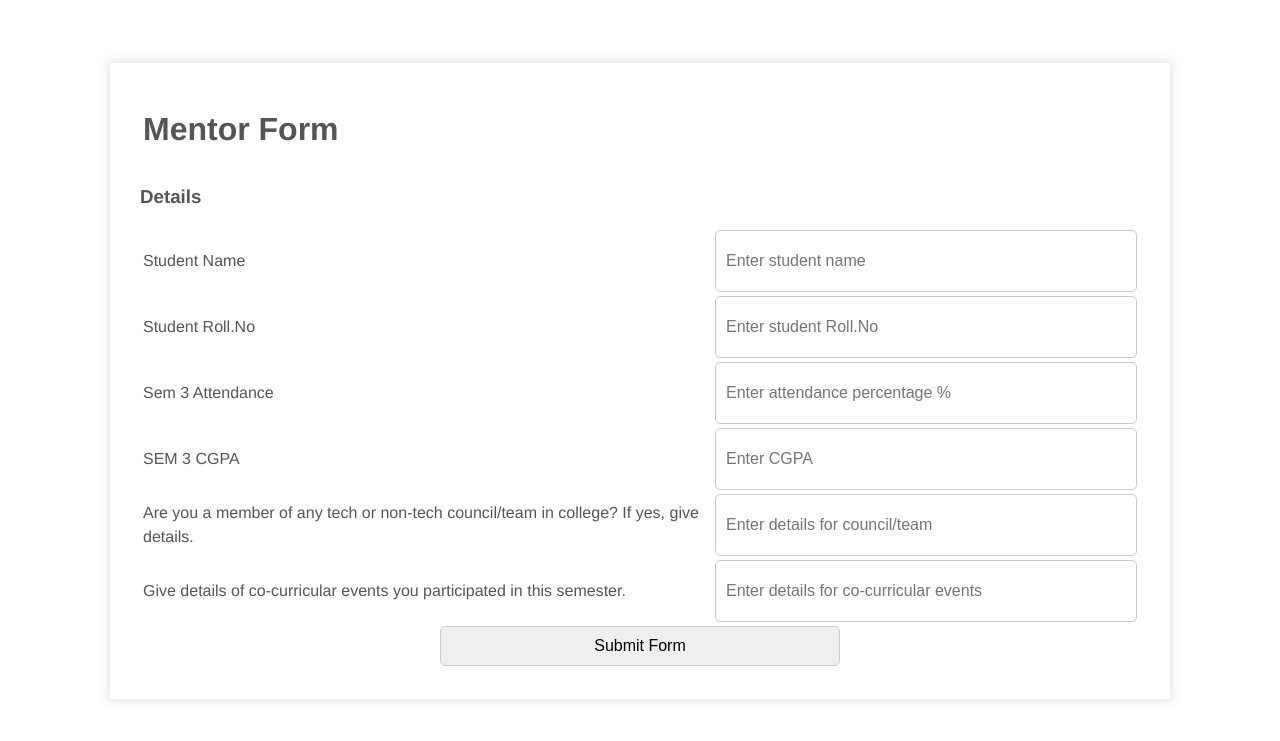
After one commit to Vinish-Rexson/Mentor, a Django app: page /form/1/ in a window 1280 px wide. The commit adds this page. Shown: the top 741 px of the page. Run offline with Django 5.2, Linux system fonts and the light colour scheme; data comes from the database, SQL or seed files in the repository; both versions use the stored data as it was after the commit.

Commit message:
Merged login and form

```diff
--- a/mentor/admin.py
+++ b/mentor/admin.py
@@ -5,3 +5,8 @@ from .models import *
 @admin.register(Student)
 class StudentAdmin(admin.ModelAdmin):
     list_display = ['name', 'gender', 'age', 'section']
+
+
+class StudentFormAdmin(admin.ModelAdmin):
+    pass
+admin.site.register(StudentForm, StudentFormAdmin)
--- a/mentor/forms.py
+++ b/mentor/forms.py
@@ -2,7 +2,7 @@
 from django import forms
 from django.contrib.auth.forms import UserCreationForm
 from django.contrib.auth.models import User
-from .models import Mentor
+from .models import *
 
 class MentorSignUpForm(UserCreationForm):
     class Meta:
@@ -15,3 +15,35 @@ class MentorSignUpForm(UserCreationForm):
             user.save()
             Mentor.objects.create(user=user)  # Create a Mentor instance
         return user
+
+
+
+
+
+class StudentSemForm(forms.ModelForm):
+    name = forms.CharField(
+        max_length=100,
+        widget=forms.TextInput(attrs={'placeholder': 'Enter student name'})
+    )
+    rollno = forms.CharField(
+        max_length=100,
+        widget=forms.TextInput(attrs={'placeholder': 'Enter student Roll.No'})
+    )
+    attendance = forms.DecimalField(
+        max_digits=5, decimal_places=2,
+        widget=forms.NumberInput(attrs={'placeholder': 'Enter attendance percentage %', 'min': 0, 'max': 100, 'step': 0.01})
+    )
+    sem3cgpa = forms.DecimalField(
+        max_digits=5, decimal_places=2,
+        widget=forms.NumberInput(attrs={'placeholder': 'Enter CGPA', 'min': 0, 'max': 10, 'step': 0.01})
+    )
+    question1 = forms.CharField(
+        widget=forms.Textarea(attrs={'placeholder': 'Enter details for council/team'})
+    )
+    question2 = forms.CharField(
+        widget=forms.Textarea(attrs={'placeholder': 'Enter details for co-curricular events'})
+    )
+
+    class Meta:
+        model = StudentForm
+        fields = ['name', 'rollno', 'attendance', 'sem3cgpa', 'question1', 'question2']
--- a/mentor/urls.py
+++ b/mentor/urls.py
@@ -6,5 +6,7 @@ urlpatterns = [
     path('signup/', views.mentor_signup, name='mentor_signup'),
     path('dashboard/', views.mentor_dashboard, name='mentor_dashboard'),
     path('accounts/', include('django.contrib.auth.urls')),
-    path('form/<int:student_id>/', views.student_form, name='student_form'),
+    path('form/<int:student_id>/', views.form_student, name='form_student'),
+    path('generate_qr/<int:student_id>/', views.generate_qr, name='generate_qr'),
+    path('download/<str:rollno>/', views.download_document, name='download_document'),
 ]
--- a/mentor/views.py
+++ b/mentor/views.py
@@ -1,10 +1,16 @@
 # views.py
 from django.shortcuts import render, redirect, get_object_or_404
 from django.contrib.auth import login
-from .forms import MentorSignUpForm
+from .forms import *
 from django.contrib.auth.models import Group
 from django.contrib.auth.decorators import login_required
 from .models import *
+from django.core.files.base import ContentFile
+from io import BytesIO
+import qrcode, base64
+from django.http import HttpResponse
+from django.contrib.staticfiles import finders
+from docxtpl import DocxTemplate
 
 
 def mentor_signup(request):
@@ -41,16 +47,114 @@ def mentor_dashboard(request):
     return render(request, 'mentor_dashboard.html', context)
 
 
-def student_form(request, student_id):
+
+# QR code generation function (same as before)
+def generate_qr_code(url):
+    qr = qrcode.QRCode(
+        version=1,
+        error_correction=qrcode.constants.ERROR_CORRECT_L,
+        box_size=10,
+        border=4,
+    )
+    qr.add_data(url)
+    qr.make(fit=True)
+
+    img = qr.make_image(fill='black', back_color='white')
+    buffer = BytesIO()
+    img.save(buffer, format="PNG")
+
+    img_base64 = base64.b64encode(buffer.getvalue()).decode('utf-8')
+    return img_base64
+
+# View to generate and display QR code
+def generate_qr(request, student_id):
     student = get_object_or_404(Student, id=student_id)
+    form_url = request.build_absolute_uri(f"/form/{student.id}/")
+    qr_code = generate_qr_code(form_url)
+
+    return render(request, 'qr_code_page.html', {'student': student, 'qr_code': qr_code})
+
+
+
+
+def form_student(request, student_id):
+    # Fetch the student object or return 404 if not found
+    student = get_object_or_404(Student, id=student_id)
+
     if request.method == 'POST':
-        # Handle form submission here
-        # form = YourForm(request.POST)
+        # Bind the form with POST data
+        form = StudentSemForm(request.POST)
         if form.is_valid():
-            # Process form data
-            form.save()
-            # Redirect or return a success message
-    # else:
-        # form = YourForm()  # Replace YourForm with the actual form you're using
+            # Save the form but don't commit to the database yet
+            student_form = form.save(commit=False)
+            # Assign the student to the form data if needed
+            student_form.student = student  # Assuming there's a ForeignKey to Student
+            student_form.save()
+            # Pass rollno to the success template
+            return render(request, 'form_submitted.html', {'rollno': student_form.rollno})
+        else:
+            # If form is invalid, render the form with error messages
+            return render(request, 'form.html', {'form': form, 'student': student})
+    else:
+        # If it's a GET request, display the empty form
+        form = StudentSemForm()
 
-    return render(request, 'form_template.html', {'student': student})
+    # Render the form page
+    return render(request, 'form.html', {'form': form, 'student': student})
+
+
+def download_document(request, rollno):
+    # Fetch all entries with the given rollno
+    forms = StudentForm.objects.filter(rollno=rollno)
+
+    if not forms.exists():
+        return HttpResponse("No record found.", status=404)
+
+    # Pick the first or latest entry (customize this logic as needed)
+    form = forms.order_by('-id').first()  # Here, we pick the latest one
+
+    # Create the form_dict from the selected record
+    form_dict = {
+        "name": form.name,
+        "rollno": form.rollno,
+        "attendance": form.attendance,
+        "sem3cgpa": form.sem3cgpa,
+        "question1": form.question1,
+        "question2": form.question2
+    }
+
+    # Call the document generation function
+    return generate_document(form_dict)
+
+
+def generate_document(form_dict):
+    # Find the template document (adjust the path according to your project structure)
+    doc_path = finders.find('mentor-form-trial.docx')
+
+    # Load the template using docxtpl
+    doc = DocxTemplate(doc_path)
+
+    # Context for the template
+    context = {
+        'name': form_dict["name"],
+        'rollno': form_dict["rollno"],
+        'branch': "Comps",            # Static branch value; adjust as needed
+        'semno': "3",                 # Static semester number; adjust as needed
+        'sem3cgpa': form_dict["sem3cgpa"],
+        'line1': form_dict["question1"],  # Counseling/Team info
+        'line2': form_dict["question2"],  # Co-curricular events info
+        'attendance': form_dict["attendance"]
+    }
+
+    # Render the context into the document
+    doc.render(context)
+
+    # Save the document to a BytesIO object
+    doc_io = BytesIO()
+    doc.save(doc_io)
+    doc_io.seek(0)
+
+    # Return the generated document in the response
+    response = HttpResponse(doc_io.read(), content_type='application/vnd.openxmlformats-officedocument.wordprocessingml.document')
+    response['Content-Disposition'] = f'attachment; filename={form_dict["rollno"]}.docx'
+    return response
--- /dev/null
+++ b/templates/form.html
@@ -0,0 +1,107 @@
+{% load static %}
+
+<!DOCTYPE html>
+<html lang="en">
+<head>
+    <meta charset="utf-8" />
+    <title>Mentor Form</title>
+    <style>
+        .invoice-box {
+            max-width: 1000px;
+            margin: auto;
+            padding: 30px;
+            border: 1px solid #eee;
+            box-shadow: 0 0 10px rgba(0, 0, 0, 0.15);
+            font-size: 16px;
+            line-height: 24px;
+            font-family: "Helvetica Neue", "Helvetica", Helvetica, Arial, sans-serif;
+            color: #555;
+        }
+
+        /* Your existing styles here */
+        /* Add other styles as needed */
+        input {
+            width: 400px; /* Set the width for all input boxes */
+            height: 40px; /* Set the height for all input boxes */
+            font-size: 16px; /* Adjust the font size for all input boxes */
+            padding: 10px; /* Add padding for all input boxes */
+            border: 1px solid #ccc; /* Optional: border for all input boxes */
+            border-radius: 5px; /* Optional: rounded corners for all input boxes */
+        }
+    </style>
+</head>
+
+<body>
+    <br /><br /><br />
+    <div class="invoice-box">
+        <table cellpadding="0" cellspacing="0">
+            <tr class="top">
+                <td colspan="2">
+                    <table>
+                        <tr>
+                            <td class="title">
+                                <h1>Mentor Form</h1>
+                            </td>
+                        </tr>
+                    </table>
+                </td>
+            </tr>
+            <tr>
+                <td colspan="2">
+                    <h3>Details</h3>
+                </td>
+            </tr>
+            <tr>
+                <td colspan="2">
+                    <form method="post" action="{% url 'form_student' student.id %}">
+                        {% csrf_token %}
+                        <table>
+                            <tr class="item">
+                                <td>Student Name</td>
+                                <td>
+                                    <input type="text" name="name" placeholder="Enter student name" required />
+                                </td>
+                            </tr>
+                            <tr class="item">
+                                <td>Student Roll.No</td>
+                                <td>
+                                    <input type="number" name="rollno" placeholder="Enter student Roll.No" required />
+                                </td>
+                            </tr>
+                            <tr class="item">
+                                <td>Sem 3 Attendance</td>
+                                <td>
+                                    <input type="number" name="attendance" placeholder="Enter attendance percentage %" min="0" max="100" step="0.01" required />
+                                </td>
+                            </tr>
+                            <tr class="item">
+                                <td>SEM 3 CGPA</td>
+                                <td>
+                                    <input type="number" name="sem3cgpa" placeholder="Enter CGPA" min="0" max="10" step="0.01" required />
+                                </td>
+                            </tr>
+                            <tr class="item">
+                                <td>Are you a member of any tech or non-tech council/team in college? If yes, give details.</td>
+                                <td>
+                                    <input type="text" name="question1" placeholder="Enter details for council/team" required />
+                                </td>
+                            </tr>
+                            <tr class="item">
+                                <td>Give details of co-curricular events you participated in this semester.</td>
+                                <td>
+                                    <input type="text" name="question2" placeholder="Enter details for co-curricular events" required />
+                                </td>
+                            </tr>
+                            <tr>
+                                <td colspan="2" style="text-align: center;">
+                                    <input type="submit" name="submit" value="Submit Form" />
+                                </td>
+                            </tr>
+                        </table>
+                    </form>
+                </td>
+            </tr>
+        </table>
+    </div>
+</body>
+</html>
--- a/templates/mentor_dashboard.html
+++ b/templates/mentor_dashboard.html
@@ -144,7 +144,6 @@
             <a href="javascript:void(0);">
                 {{ student.name }}
             </a>
-			<a href="{% url 'student_form' student.id %}" class="btn-add-form">Add a Form</a>
             <div class="dropdown" id="dropdown-{{ student.id }}">
                 <strong>Details:</strong>
                 Gender: {{ student.gender }}<br>
@@ -154,6 +153,8 @@
                 English Marks: {{ student.english_marks }}<br>
                 History Marks: {{ student.history_marks }}<br>
                 Maths Marks: {{ student.maths_marks }}<br>
+				<a href="{% url 'student_form' student.id %}" class="btn-add-form">Add a Form</a><br>
+            	<a href="{% url 'generate_qr' student.id %}" class="btn-view-qr">View QR Code</a><br>
             </div>
         </li>
     {% empty %}
```
Also changed, not shown: mentor/models.py (+11 -0 lines), templates/form_submitted.html (added, +20 -0 lines), templates/qr_code_page.html (added, +14 -0 lines), db.sqlite3, mentor/migrations/0005_student_form.py (added), mentor/migrations/0006_rename_student_form_studentform.py (added), mentor/migrations/0007_remove_studentform_name.py (added), mentor/migrations/0008_studentform_name.py (added), 1 other file.
